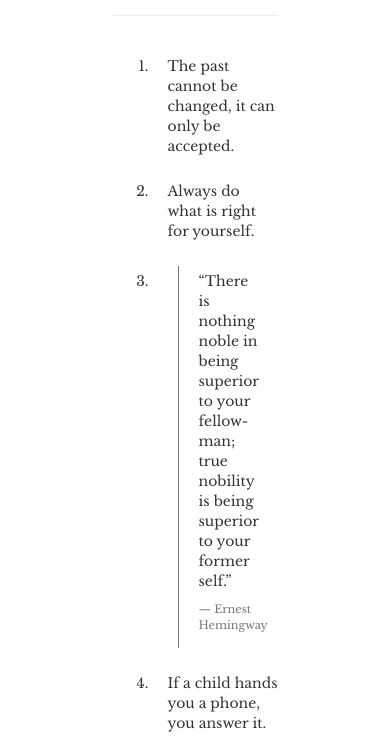
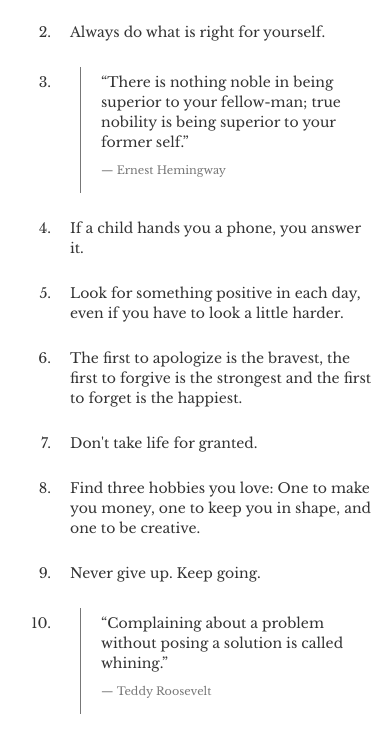
Before and after one commit to tomlutzenberger/life-advices, a website: page index.pug in a window 390 px wide. Shown: the part 294-1030 px from the top of the page. Drawn offline with nearby package versions, Linux system fonts and the light colour scheme; files that its build step writes are made by us from their sources.

Commit message:
Improve mobile layouts

```diff
--- a/index.pug
+++ b/index.pug
@@ -56,7 +56,7 @@ html(lang='en')
 
     .container(role='main')
       .row
-        .col-xs-6.col-xs-offset-3
+        .col-xs-12.col-sm-8.col-sm-offset-2.col-md-6.col-md-offset-3
           .text-center
             h1 Life advices
               br
```
Also changed, not shown: index.html.
